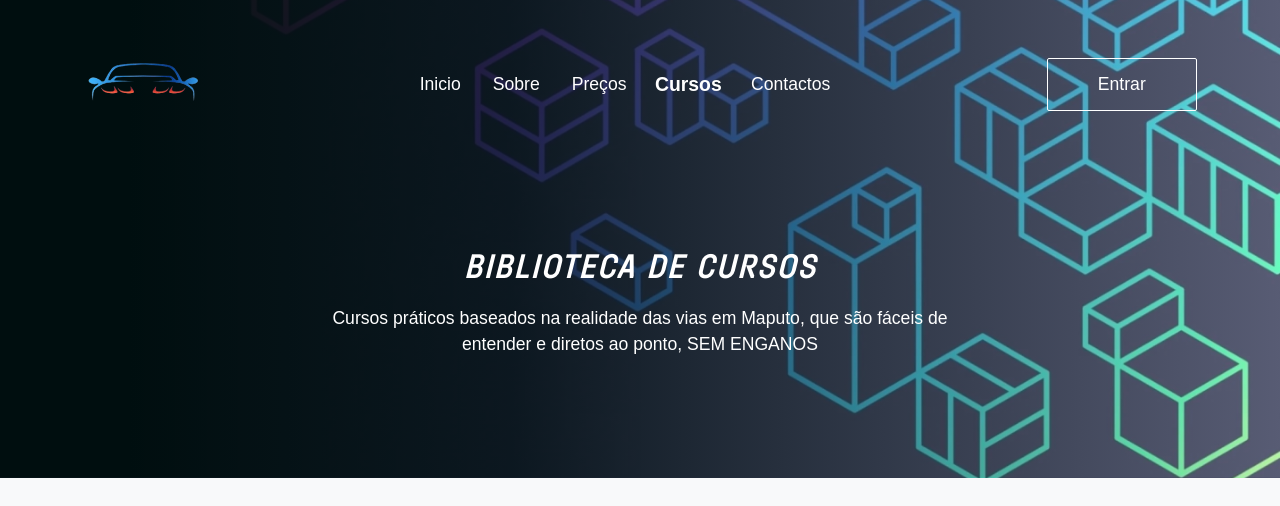
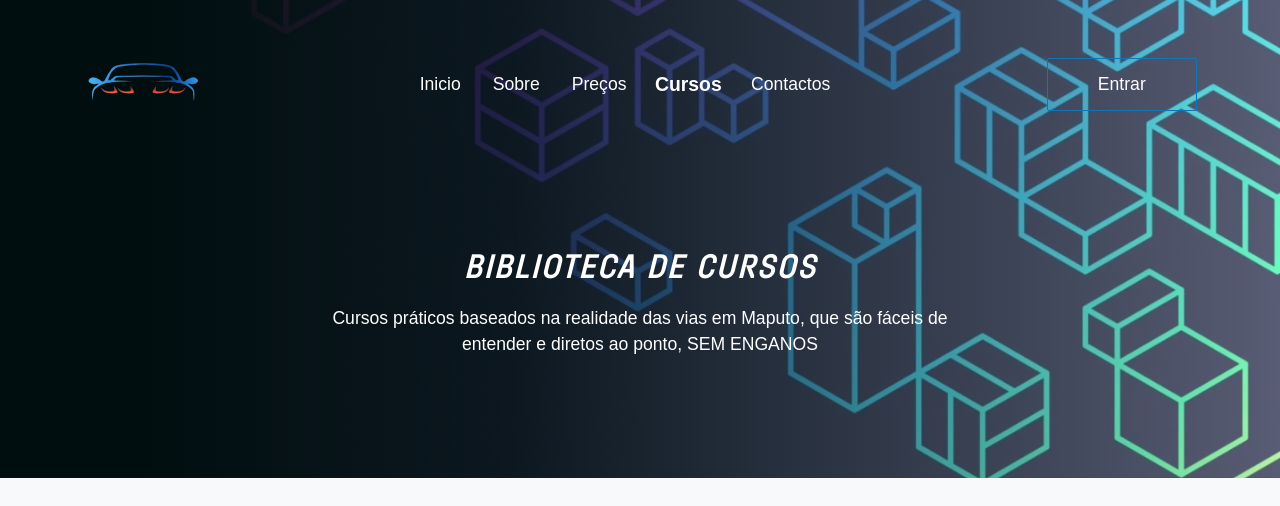
Before and after one commit to Eds-0n/driver_labs, a PHP site: page /front-end/cursos.html in a window 1280 px wide. Shown: the top 506 px of the page. Run offline with PHP 8.4, Linux system fonts and the light colour scheme.

Commit message:
Ajustando links

```diff
--- a/front-end/assets/css/universal.css
+++ b/front-end/assets/css/universal.css
@@ -119,7 +119,7 @@ li {
 
     padding: .8rem 2rem;
     font-size: .9rem;
-    border: 1px solid var(--branco);
+    border: 1px solid var(--azul-claro);
     background: none;
     outline: none;
     border-radius: 2px;
```
